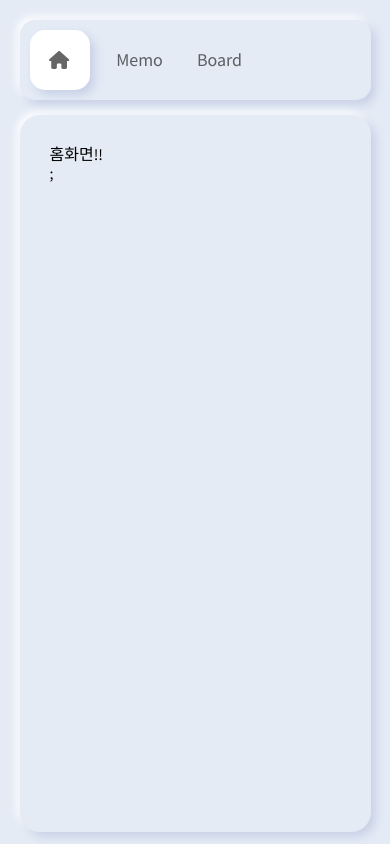
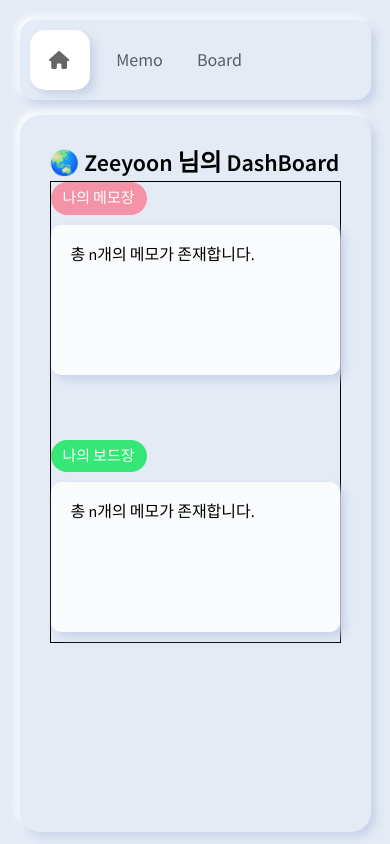
Before and after one commit to JiyoonZ/memoPad-react-project, a React (Create React App) app: page / in a window 390 px wide. Built offline with nearby package versions, Linux system fonts and the light colour scheme; what recoil-persist would draw is missing.

Commit message:
Fix : 반응형 스타일 수정

```diff
--- a/src/components/styles/index.tsx
+++ b/src/components/styles/index.tsx
@@ -32,3 +32,31 @@ export const Container = styled.div`
   box-shadow: 0.3rem 0.3rem 0.6rem #c8d0e7, -0.2rem -0.2rem 0.5rem #ffffff;
   position: relative;
 `;
+
+export const DashBoardH1 = styled.h1`
+  font-size: 29px;
+  @media screen and (max-width: 672px) {
+    font-size: 24px;
+  }
+  font-weight: 600;
+  line-height: 1.5em;
+`;
+
+export const Title = styled.h1`
+  font-size: 22px;
+  font-weight: 600;
+  line-height: 1.5em;
+`;
+
+export const SubTitle = styled.h2<{tag: number}>`
+  font-size: 15px;
+  font-weight: 500;
+  line-height: 1.5em;
+  width: max-content;
+  height: max-content;
+  padding: 5px 12px;
+  border-radius: 20px;
+  color: white;
+  background-color: ${(props) =>
+    props.tag === 1 ? "rgba(255, 87, 115, 0.6)" : "rgba(36, 231, 107, 0.9)"};
+`;
--- a/src/pages/Home.tsx
+++ b/src/pages/Home.tsx
@@ -5,9 +5,50 @@ function Home() {
   return (
     <>
       <S.Container>
-        <h1>홈화면!!</h1>;
+        <S.DashBoardH1>🌏 Zeeyoon 님의 DashBoard</S.DashBoardH1>
+
+        <Section>
+          <div>
+            <S.SubTitle tag={1}>나의 메모장</S.SubTitle>
+            <SectionWrapper>
+              <Overview>{`총 ${"n"}개의 메모가 존재합니다.`}</Overview>
+            </SectionWrapper>
+          </div>
+          <div>
+            <S.SubTitle tag={2}>나의 보드장</S.SubTitle>
+            <SectionWrapper>
+              <Overview>{`총 ${"n"}개의 메모가 존재합니다.`}</Overview>
+            </SectionWrapper>
+          </div>
+        </Section>
       </S.Container>
     </>
   );
 }
+const Section = styled.div`
+  margin: auto;
+  height: 460px;
+  display: flex;
+  flex-direction: column;
+  justify-content: space-between;
+  border: 1px solid black;
+`;
+const SectionWrapper = styled.div`
+  margin: 10px 0;
+  ${({theme}) => theme.layout.flex};
+  height: 150px;
+  width: 100%;
+`;
+const Overview = styled.div`
+  width: 300px;
+  height: 100%;
+  line-height: 18px;
+  border-radius: 10px;
+  background-color: rgba(255, 255, 255, 0.8);
+  box-sizing: border-box;
+  padding: 20px;
+  box-shadow: 0.3rem 0.3rem 0.6rem #c8d0e7;
+  position: relative;
+`;
+
 export default Home;
--- a/src/pages/memoPad/Main.tsx
+++ b/src/pages/memoPad/Main.tsx
@@ -33,7 +33,7 @@ function Main() {
   return (
     <DragDropContext onDragEnd={onDragEnd}>
       <S.Container>
-        <Title>Zeeyoon님의 MemoPad 📚</Title>
+        <S.Title>Zeeyoon님의 MemoPad 📚</S.Title>
         <FlexNav>
           <S.Button onClick={createHandler} btnColor="red">
             + NEW
@@ -122,6 +122,7 @@ const DeleteNav = styled.div<IAreaProps>`
   align-items: center;
   position: absolute;
   right: 25px;
+  bottom: 10px;
 `;
 
 const EmptyMemo = styled.div`
@@ -133,7 +134,7 @@ const EmptyMemo = styled.div`
   ${({theme}) => theme.layout.flexCenter};
 `;
 const FlexMemo = styled.div`
-  height: 74%;
+  height: 70%;
   width: 100%;
   overflow-y: scroll;
   display: grid;
@@ -156,9 +157,5 @@ const RightNav = styled.div`
   display: flex;
   justify-content: flex-end;
 `;
-const Title = styled.div`
-  font-size: 22px;
-  font-weight: 600;
-  line-height: 1.5em;
-`;
+
 export default Main;
--- a/src/theme.ts
+++ b/src/theme.ts
@@ -8,6 +8,10 @@ const colors = {
 };
 
 const layout = {
+  flex: `
+  display: flex;
+  align-items: center;
+  `,
   flexbox: `
     margin: 20px 0;
     display: flex;
```
